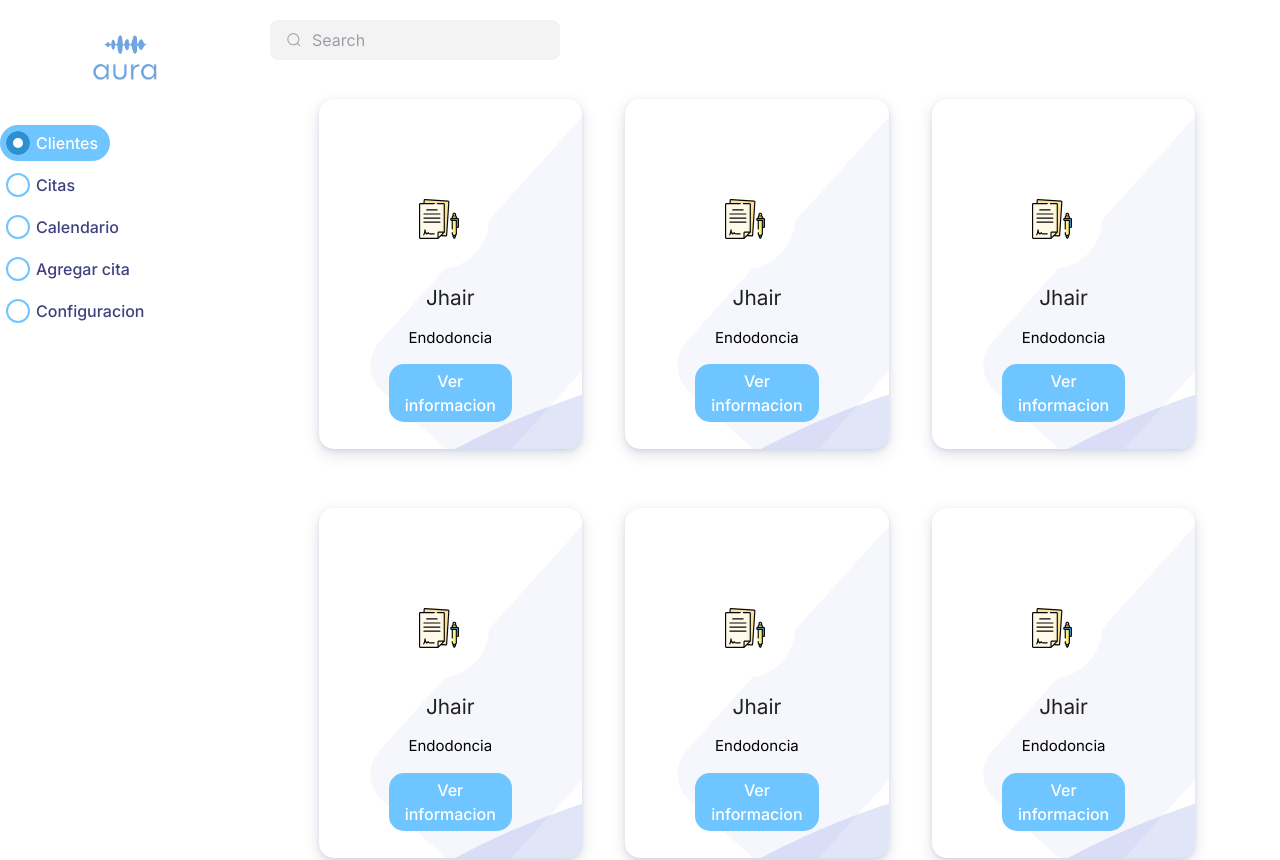
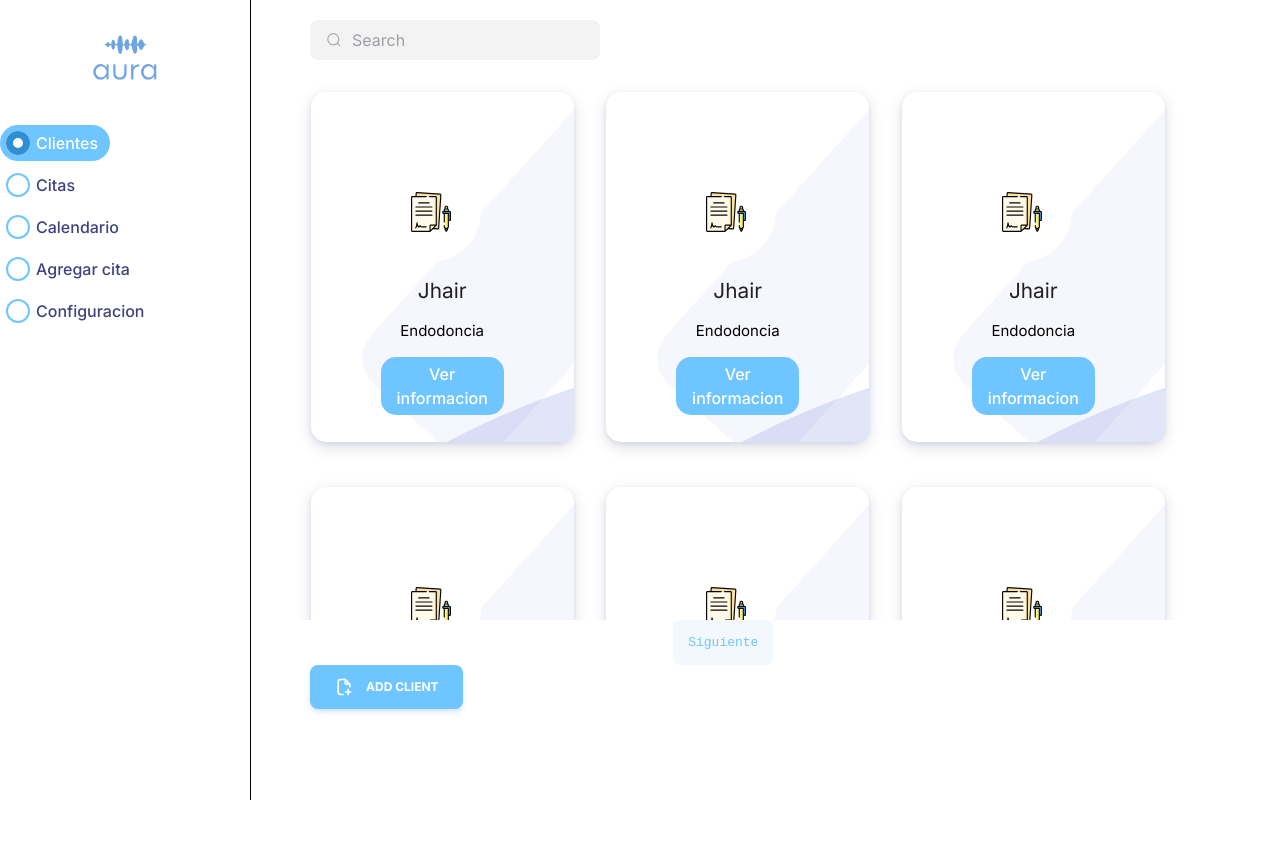
Before and after one commit to SwordGenius/proyecto_aura_front, a Next.js app: page /homePageLink in a window 1280 px wide. Shown: the top 860 px of the page. After the commit the page ends 800 px from the top, so only its background shows below. Built offline with nearby package versions, Linux system fonts and the light colour scheme.

Commit message:
LINEA DIVISORA IMPLEMENTADA

```diff
--- a/src/app/components/AddQuery.js
+++ b/src/app/components/AddQuery.js
@@ -152,7 +152,7 @@ const AddQuerry = () => {
                         <label>
                             <input
                                 className="input"
-                                type="text"
+                                type="date"
                                 placeholder="xx/xx/xxxx"
                                 required=""
                                 value={fecha}
--- a/src/styles/StylesHomePage.css
+++ b/src/styles/StylesHomePage.css
@@ -1,14 +1,32 @@
 .container-home {
     display: flex;
     background-color: #ffffff;
+    width: 100%;
+    height: auto;
+}
 
+.separator{
 }
 
 .section-left {
     width: 250px;
     flex-grow: 0;
-   /* border-right: 1px solid #000; /* Línea divisoria negra en el lado derecho */
+    position: relative;
 }
+
+.separator {
+    width: 1px;
+    height: 100%;
+    background-color: black;
+    position: absolute;
+    top: 0;
+    left: 250px;
+    margin-left: -0.5px;
+}@media screen and (max-width: 767px) {
+    .separator {}
+}
+
+
 
 .section-right {
     width: calc(100% - 300px); /* Restar el ancho de la sección izquierda */
--- a/src/styles/StylesPacientes.css
+++ b/src/styles/StylesPacientes.css
@@ -4,13 +4,18 @@
 }
 
 .container-cards {
+    /*eL CSS DE ABAJO ES PARA EL SCROLL DE LAS CARD ESTA ES LA OPCION TEMPORAL EN LO QUE SE ENCUNTRA UNA MEJOR MANERA*/
     display: grid;
-    grid-template-columns: repeat(3, 1fr); /* Máximo de 3 tarjetas por fila */
+    grid-template-columns: repeat(3, 1fr);
     justify-content: center;
     align-items: center;
-    overflow-x: auto;
+    overflow-x: hidden;
     padding: 10px;
-} @media screen and (max-width: 767px) { /*esto es para estilos desde celulares*/
+    max-width: 100%;
+    max-height: 70vh;
+    overflow-y: auto;
+
+}@media screen and (max-width: 767px) { /*esto es para estilos desde celulares*/
     .container-cards {
         display: grid;
         grid-template-columns: repeat(1, 1fr);
@@ -29,6 +34,8 @@
     align-items: center;
     position: relative;
     max-width: 290px;
+    margin-left: 2.5rem; /* Ajuste el margen izquierdo para mover el input hacia la derecha */
+
 }@media screen and (max-width: 767px) { /*esto es para estilos desde celulares*/
     .group{
         display: flex;
@@ -94,6 +101,8 @@
     gap: 0.75rem;
     box-shadow: 0 4px 6px -1px #488aec31, 0 2px 4px -1px #488aec17;
     transition: all .6s ease;
+    margin-left: 2.5rem; /* Ajuste el margen izquierdo para mover el input hacia la derecha */
+
 }
 
 .add:hover {
@@ -157,12 +166,12 @@
 }
 
 .solution_cards_box .solution_card {
-    flex: 0 30%; /* Cambia el ancho de las tarjetas según tus preferencias */
+    flex: 0 30%;
     background: #fff;
     box-shadow: 0 2px 4px 0 rgba(136, 144, 195, 0.2),
     0 5px 15px 0 rgba(37, 44, 97, 0.15);
     border-radius: 15px;
-    margin: 8px;
+    margin: 1px; /*separacion de arriba a abaho*/
     padding: 70px; /* Aumenta el amcho*/
     position: relative;
     z-index: 1;
```
